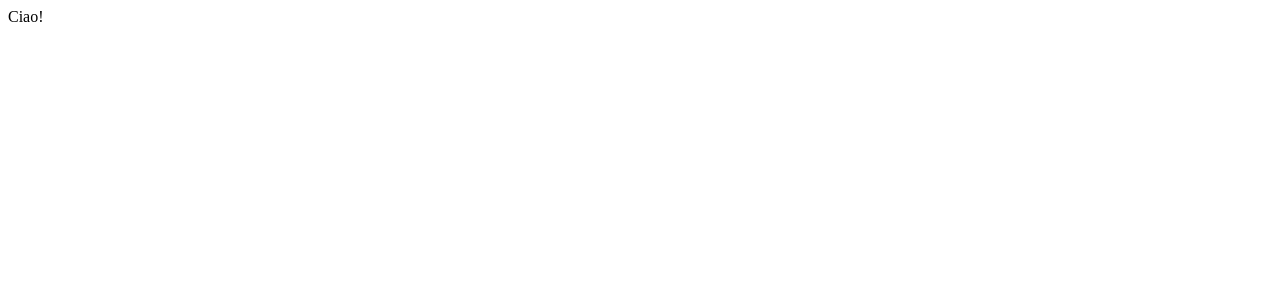
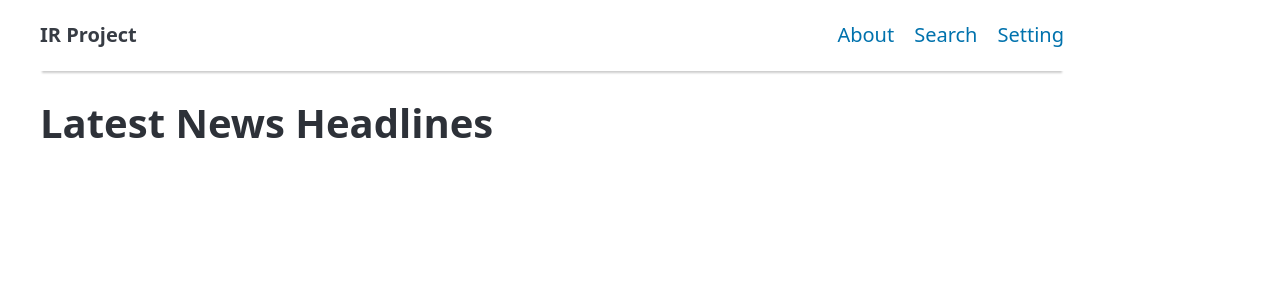
Before and after one commit to jiunwu/IR2024_Topic6_Short_Term_Rental, a Flask app: page / in a window 1280 px wide. Before the commit the part shown is almost empty. Shown: the top 300 px of the page. Run offline with Flask 3, Linux system fonts and the light colour scheme; data that the repository does not hold is empty; some libraries are stand-ins or nearby versions.

Commit message:
added css

```diff
--- a/app.py
+++ b/app.py
@@ -6,20 +6,15 @@ from bs4 import BeautifulSoup
 app = Flask(__name__)
 
 @app.route("/")
-def hello_word():
-	return "<p>Ciao!</p>"
+def news():
+ headlines = scrape_news()
+ return render_template("news.html", headlines=headlines)
 
 
 @app.route('/hello/')
 @app.route('/hello/<name>')
 def hello(name=None):
     return render_template('index.html', person=name)
-
-@app.route("/news")
-def news():
- headlines = scrape_news()
- return render_template("news.html", headlines=headlines)
-
 
 def scrape_news():
  url = "https://news.ycombinator.com"
--- a/requirements.txt
+++ b/requirements.txt
@@ -1,15 +1,13 @@
 brotlipy
-conda-content-trust
-conda-libmamba-solver
 flask
 flask-misaka
 fqdn
 isoduration
-jupyter
 markdown
+beautifulsoup4
 pip-chill
 pip-tools
 pysocks
-ruamel.yaml
 uri-template
 webcolors
+beautifulsoup4
--- a/templates/news.html
+++ b/templates/news.html
@@ -3,13 +3,41 @@
 <head>
  <meta charset="UTF-8">
  <title>News Headlines</title>
+ <link rel="stylesheet" href="https://cdn.jsdelivr.net/npm/@picocss/pico@2/css/pico.min.css">
+ <style>
+    .line {
+        border-bottom: 1px solid transparent;
+        box-shadow: 0 4px 2px -2px rgba(0, 0, 0, 0.2);
+        position: fixed;
+        top: 0;
+        width: 80%;
+        background-color: white;
+    }
+    .title {
+        margin-top: 2em;
+    }
+ </style>
 </head>
 <body>
- <h1>Latest News Headlines</h1>
- <ul>
- {% for headline in headlines %}
- <li>{{ headline }}</li>
- {% endfor %}
- </ul>
+
+      <main class="container">
+        <nav class="line">
+            <ul>
+              <li><strong>IR Project</strong></li>
+            </ul>
+            <ul>
+              <li><a href="#">About</a></li>
+              <li><a href="#">Search</a></li>
+              <li><a href="#">Setting</a></li>
+            </ul>
+          </nav>
+
+        <h1 class="title">Latest News Headlines</h1>
+        <ul>
+        {% for headline in headlines %}
+        <li>{{ headline }}</li>
+        {% endfor %}
+        </ul>
+      </main>
 </body>
 </html>
```
